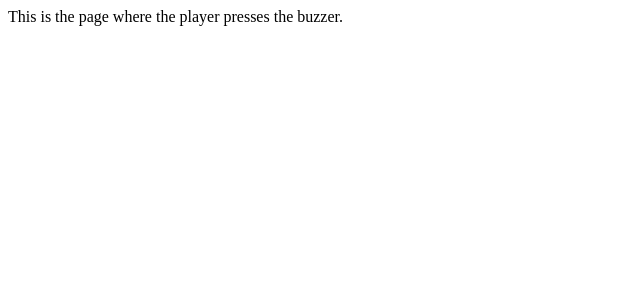
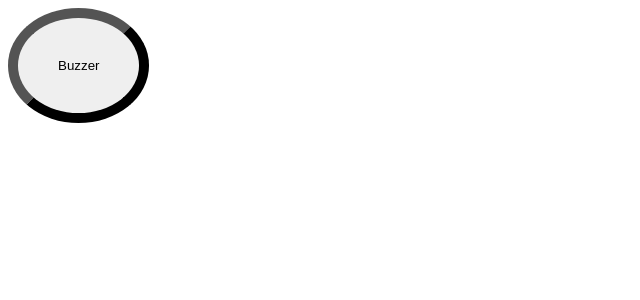
Before and after one commit to lekha/jeopardy, a Vue app in the folder frontend/: page / in a window 1280 px wide. Shown: the top 300 px of the page, without its empty margins (0-640 px from the left). Built offline with nearby package versions, Linux system fonts and the light colour scheme.

Commit message:
Update buzzer component

```diff
--- a/frontend/src/components/Buzzer.vue
+++ b/frontend/src/components/Buzzer.vue
@@ -1,5 +1,13 @@
 <template>
-    <div class='main'>
-        This is the page where the player presses the buzzer.
-    </div>
+  <button class="buzzer">
+    Buzzer
+  </button>
 </template>
+
+<style>
+.buzzer {
+  border-radius: 50%;
+  border-width: 10px;
+  padding: 40px;
+}
+</style>
```
